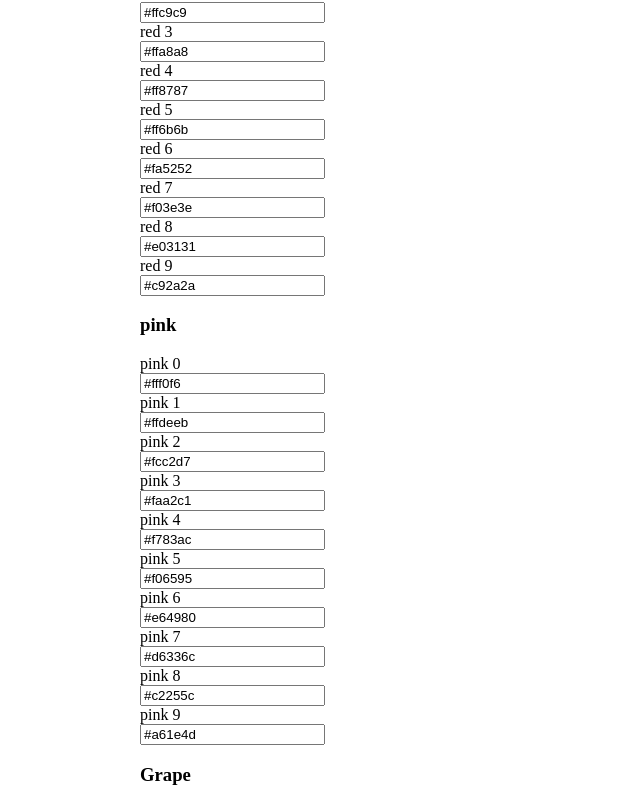
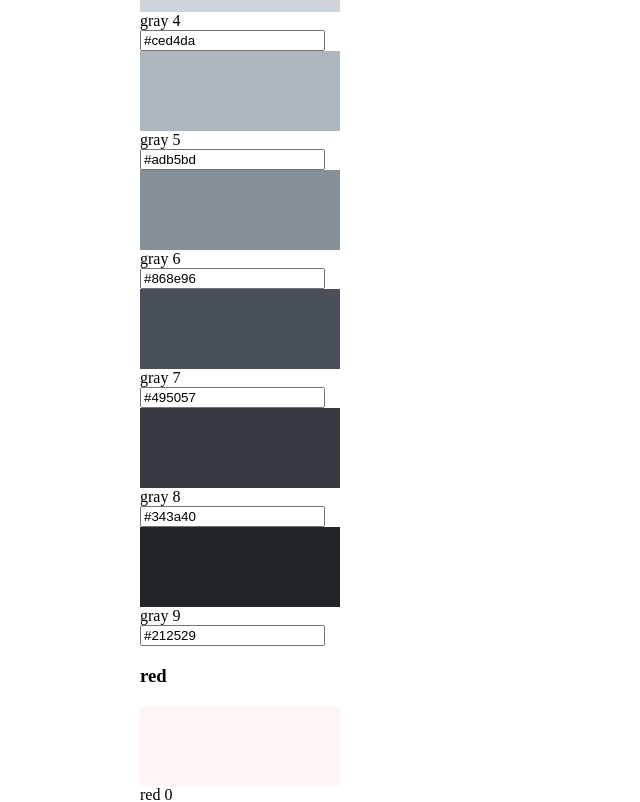
Before and after one commit to hunseok329/open-color-clone, a React (Create React App) app: page / in a window 1280 px wide. Shown: the part 1265-2067 px from the top of the page, without its empty margins (0-640 px from the left). Built offline with nearby package versions, Linux system fonts and the light colour scheme.

Commit message:
make color-group.css sample

```diff
--- /dev/null
+++ b/src/component/colorChips/color-group.css
@@ -0,0 +1,3 @@
+.color-chips {
+  width: 20%;
+}
--- a/src/component/colorChips/color-group.js
+++ b/src/component/colorChips/color-group.js
@@ -1,15 +1,16 @@
 import React from "react";
+import styled from "styled-components";
+import "./color-group.css";
 
 //Make a standard color table
 function ColorGroup(props) {
+  console.log(props);
   return (
-    <section className="color-wrap">
-      <section className="color-group" id={props.name}>
-        <h3 className="color-title">{props.name}</h3>
-        <div className="color-chips-wrap">
-          <ColorChips name={props.name} chips={props.colorsChip}></ColorChips>
-        </div>
-      </section>
+    <section className="color-group" id={props.name}>
+      <h3 className="color-title">{props.name}</h3>
+      <div className="color-chips-wrap">
+        <ColorChips name={props.name} chips={props.colorsChip}></ColorChips>
+      </div>
     </section>
   );
 }
@@ -27,12 +28,12 @@ function ColorChips(props) {
 function ColorChip(props) {
   var contnet = [];
   for (let i = 0; i < 10; i++) {
-    var cc = props.name + " " + String(i);
+    var cc = props.name + "-" + String(i);
     var ccb = "color-chip-bg " + ("bg-" + cc);
     contnet.push(
       <div className="color-chip" id={cc}>
-        <div className={ccb}></div>
-        <div className="color-name">{cc}</div>
+        <Background className={ccb} color={props.chips[i]}></Background>
+        <div className="color-name">{props.name + " " + i}</div>
         <input
           className="color-hex"
           type="text"
@@ -45,4 +46,8 @@ function ColorChip(props) {
   return contnet;
 }
 
+const Background = styled.div`
+  height: 80px;
+  background-color: ${(props) => props.color};
+`;
 export default ColorGroup;
--- a/src/component/colorChips/color-list.js
+++ b/src/component/colorChips/color-list.js
@@ -5,14 +5,16 @@ import "./color-list.css";
 
 //Sum all the values and return "ColorList"
 function ColorList(props) {
-  console.log(props);
   return (
     <div className="container">
       <div className="row">
         <div className="shortcut-wrap">
           <ul className="shortcut-menus">{props.allColor.map(renderSample)}</ul>
         </div>
-        {props.allColor.map(renderColor)}
+        <section className="color-wrap">
+          {/* Call color-group tag */}
+          {props.allColor.map(renderColor)}
+        </section>
       </div>
     </div>
   );
@@ -21,7 +23,6 @@ function ColorList(props) {
 //Take a "name" from "AllColor" and give it to ColorSample
 function renderSample(props) {
   return (
-    // <ColorSample sampleName={props.name} color={props.chips[1]}></ColorSample>
     <ColorSample sampleName={props.name} color={props.chips[7]}></ColorSample>
   );
 }
```
